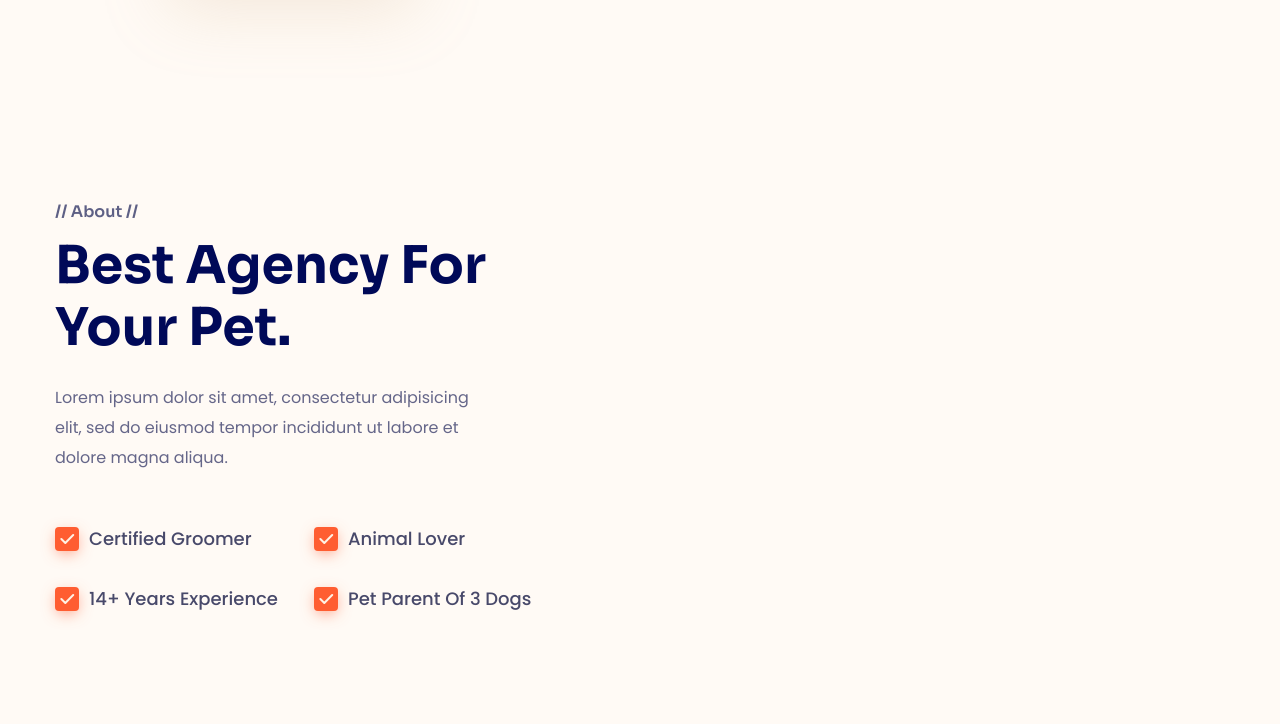
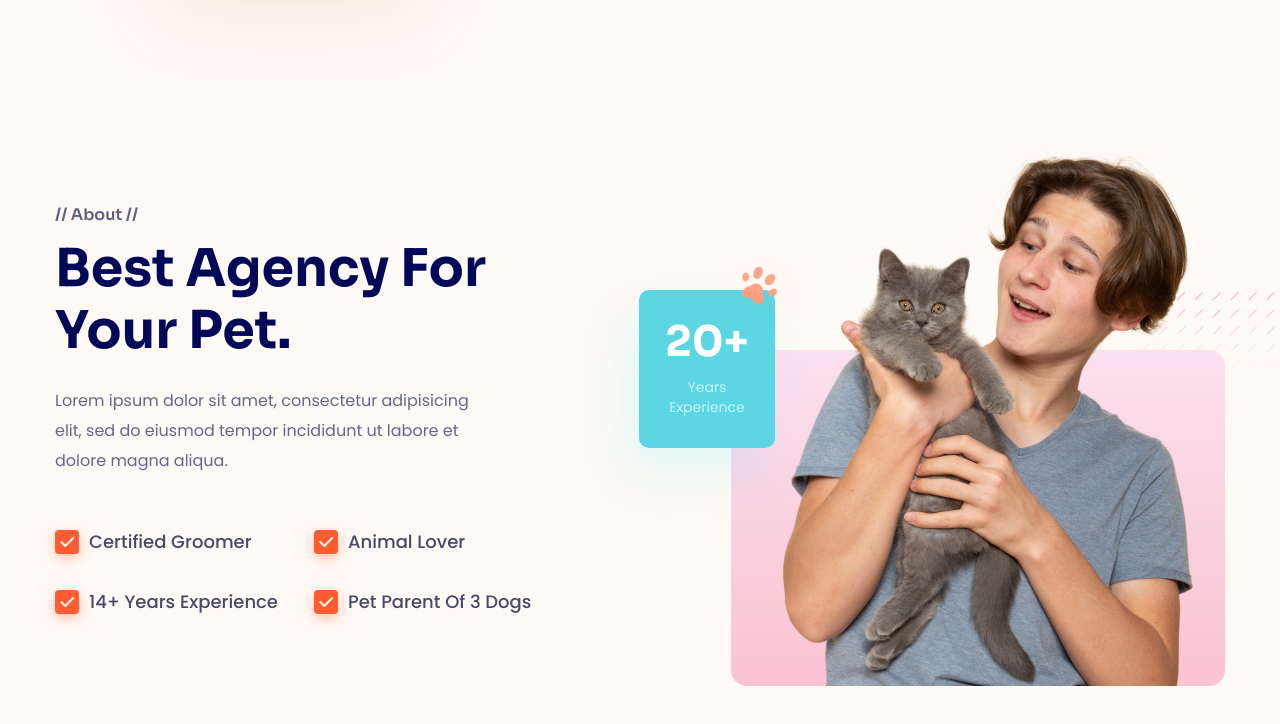
Before and after one commit to duylinh1231/htmlcss-f8-04, a plain HTML site: page index.html in a window 1280 px wide. Shown: the part 758-1482 px from the top of the page. Drawn offline with Linux system fonts and the light colour scheme.

Commit message:
About #2

```diff
--- a/assets/css/styles.css
+++ b/assets/css/styles.css
@@ -296,12 +296,18 @@ h6 {
 /* About */
 
 .about {
-    margin-top: 207px;
+    margin-top: 138px;
 }
 
 .about__inner {
     display: grid;
     grid-template-columns: 1fr 1fr;
+    align-items: center;
+}
+
+.about__media {
+    position: relative;
+    margin-left: auto;
 }
 
 .about__label {
@@ -356,3 +362,67 @@ h6 {
     top: 2px;
     left: 5px;
 }
+
+.about__card {
+    position: absolute;
+    padding: 31px 26px;
+    width: 136px;
+    bottom: 238px;
+    left: -92px;
+    background: #5bd6e2;
+    box-shadow: -15px 26px 48px rgba(85, 240, 255, 0.17);
+    border-radius: 10px;
+    text-align: center;
+}
+
+.about__card-title {
+    font-family: Sora, sans-serif;
+    font-weight: 700;
+    font-size: 4.2rem;
+    line-height: 1;
+    color: #ffffff;
+}
+
+.about__card-desc {
+    margin-top: 14px;
+    font-weight: 400;
+    font-size: 1.4rem;
+    line-height: 1.43;
+    color: #c6f4f9;
+}
+
+.about__card-decor {
+    position: absolute;
+    top: -39px;
+    right: -31px;
+}
+
+.about__image-wrap {
+    width: 494px;
+    position: relative;
+}
+
+.about__image-wrap::after {
+    position: absolute;
+    display: inline-block;
+    content: "";
+    height: 336px;
+    inset: auto 0 0 0;
+    background: linear-gradient(180deg, #fce0ef 0%, #fac3d1 100%);
+    border-radius: 16px;
+    z-index: -1;
+}
+
+.about__img {
+    display: block;
+    margin: 0 auto;
+    width: 450px;
+    object-fit: cover;
+}
+
+.about__image-decor {
+    position: absolute;
+    top: 157px;
+    right: -50px;
+    z-index: -1;
+}
--- a/index.html
+++ b/index.html
@@ -290,7 +290,31 @@
                                 >
                             </div>
                         </section>
-                        <div class="about__media"></div>
+                        <div class="about__media">
+                            <!-- Card -->
+                            <div class="about__card">
+                                <b class="about__card-title">20+</b>
+                                <p class="about__card-desc">Years Experience</p>
+                                <img
+                                    src="./assets/img/card-decor-01.svg"
+                                    alt=""
+                                    class="about__card-decor"
+                                />
+                            </div>
+                            <!-- Image -->
+                            <figure class="about__image-wrap">
+                                <img
+                                    src="./assets/img/about-img.png"
+                                    alt=""
+                                    class="about__img"
+                                />
+                                <img
+                                    src="./assets/img/about-decor.svg"
+                                    alt=""
+                                    class="about__image-decor"
+                                />
+                            </figure>
+                        </div>
                         <div class="about__media"></div>
                         <section class="about__content"></section>
                     </section>
```
Also changed, not shown: assets/img/about-decor.svg (added), assets/img/about-img.png (added), assets/img/card-decor-01.svg (added).
